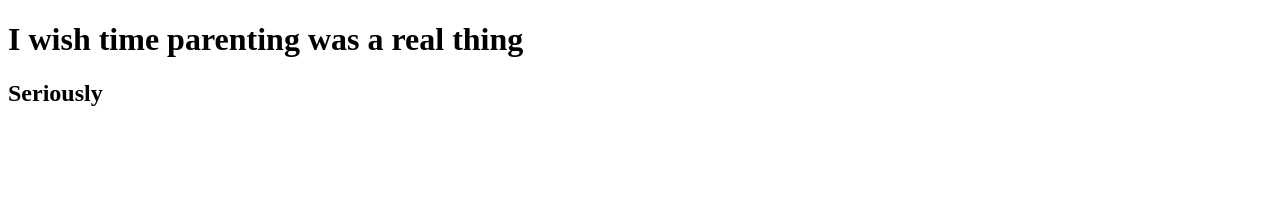
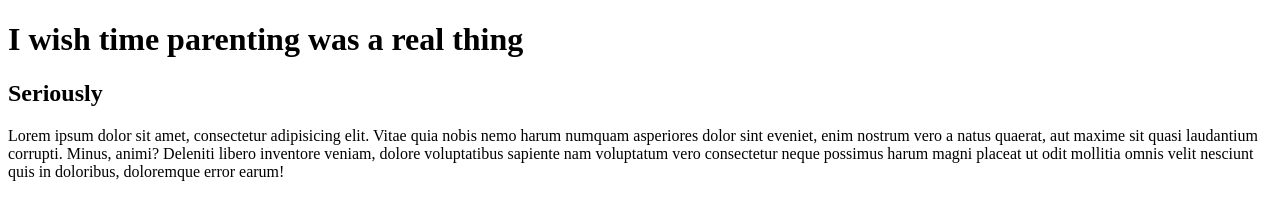
Before and after one commit to evanske2/my-first-git-bb, a plain HTML site: page index.html in a window 1280 px wide. Drawn offline with Linux system fonts and the light colour scheme.

Commit message:
added some paragraph copy

```diff
--- a/index.html
+++ b/index.html
@@ -9,5 +9,7 @@
 <body>
      <h1>I wish time parenting was a real thing</h1>
      <h2>Seriously</h2>
+     <p>Lorem ipsum dolor sit amet, consectetur adipisicing elit. Vitae quia nobis nemo harum numquam asperiores dolor sint eveniet, enim nostrum vero a natus quaerat, aut maxime sit quasi laudantium corrupti.
+     Minus, animi? Deleniti libero inventore veniam, dolore voluptatibus sapiente nam voluptatum vero consectetur neque possimus harum magni placeat ut odit mollitia omnis velit nesciunt quis in doloribus, doloremque error earum!</p>
 </body>
 </html>
```
